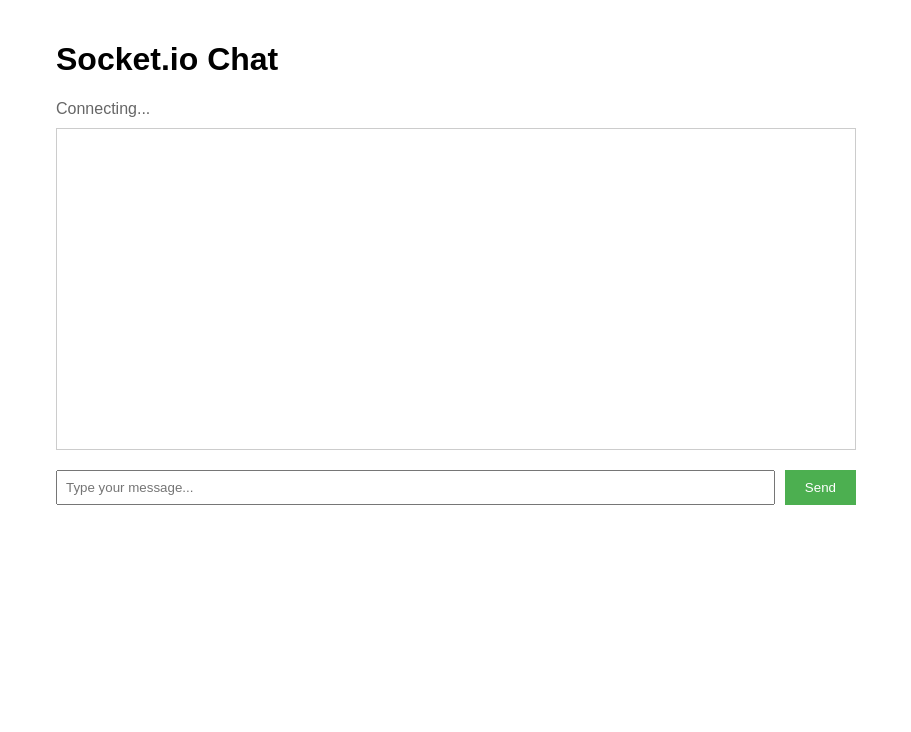
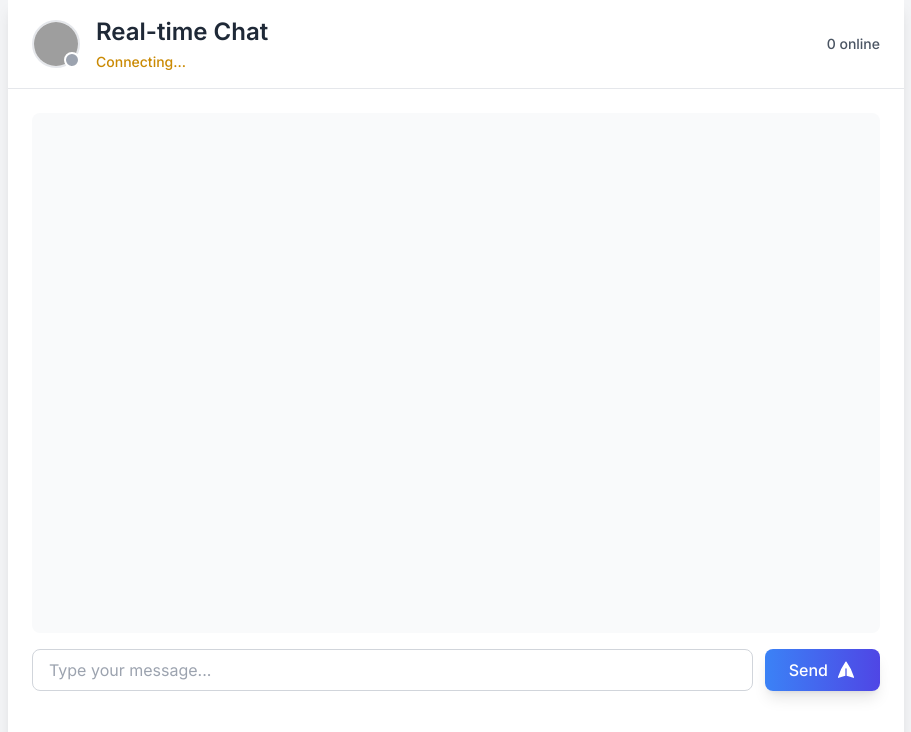
Before and after one commit to HabibulHH/socket, a website: page index.html in a window 1280 px wide. Shown: the whole page, without its empty margins (184-1095 px from the left). Drawn offline with nearby package versions, Linux system fonts and the light colour scheme; grey boxes are pictures that could not be loaded.

Commit message:
fe coded added

```diff
--- a/index.html
+++ b/index.html
@@ -3,53 +3,80 @@
 <head>
     <meta charset="UTF-8">
     <meta name="viewport" content="width=device-width, initial-scale=1.0">
-    <title>Socket.io Chat</title>
-    <style>
-        body {
-            font-family: Arial, sans-serif;
-            max-width: 800px;
-            margin: 0 auto;
-            padding: 20px;
-        }
-        #messages {
-            height: 300px;
-            border: 1px solid #ccc;
-            margin-bottom: 20px;
-            padding: 10px;
-            overflow-y: auto;
-        }
-        #message-form {
-            display: flex;
-            gap: 10px;
-        }
-        #message-input {
-            flex: 1;
-            padding: 8px;
-        }
-        button {
-            padding: 8px 20px;
-            background-color: #4CAF50;
-            color: white;
-            border: none;
-            cursor: pointer;
-        }
-        button:hover {
-            background-color: #45a049;
-        }
-        .status {
-            color: #666;
-            margin-bottom: 10px;
-        }
-    </style>
+    <title>Real-time Chat</title>
+    <script src="https://cdn.tailwindcss.com"></script>
+    <link href="https://fonts.googleapis.com/css2?family=Inter:wght@400;500;600&display=swap" rel="stylesheet">
+    <script src="https://unpkg.com/@heroicons/v2/24/solid/paper-airplane.js"></script>
 </head>
-<body>
-    <h1>Socket.io Chat</h1>
-    <div id="connection-status" class="status">Connecting...</div>
-    <div id="messages"></div>
-    <form id="message-form">
-        <input type="text" id="message-input" placeholder="Type your message..." autocomplete="off">
-        <button type="submit">Send</button>
-    </form>
+<body class="bg-gray-100 font-[Inter]">
+    <div class="max-w-4xl mx-auto min-h-screen bg-white shadow-lg">
+        <!-- Sticky Header -->
+        <div class="sticky top-0 bg-white border-b z-10 px-6 py-4">
+            <div class="flex items-center justify-between">
+                <!-- Left side: Avatar and Status -->
+                <div class="flex items-center gap-4">
+                    <div class="relative">
+                        <img
+                            src="https://api.dicebear.com/7.x/avataaars/svg?seed=Felix"
+                            alt="User Avatar"
+                            class="w-12 h-12 rounded-full border-2 border-gray-200"
+                        >
+                        <div id="online-status" class="absolute bottom-0 right-0 w-4 h-4 bg-gray-400 rounded-full border-2 border-white"></div>
+                    </div>
+                    <div>
+                        <h1 class="text-2xl font-semibold text-gray-800">Real-time Chat</h1>
+                        <div id="connection-status" class="text-sm font-medium mt-1 text-yellow-600">
+                            Connecting...
+                        </div>
+                    </div>
+                </div>
+
+                <!-- Right side: Online Users Count (optional) -->
+                <div class="text-sm text-gray-600 font-medium">
+                    <span id="online-count">0</span> online
+                </div>
+            </div>
+        </div>
+
+        <!-- Chat Content -->
+        <div class="p-6">
+            <!-- Messages Container -->
+            <div id="messages" class="bg-gray-50 rounded-lg p-4 h-[calc(100vh-280px)] mb-4 overflow-y-auto space-y-3">
+                <!-- Messages will be inserted here by JavaScript -->
+            </div>
+
+            <!-- Message Input Form -->
+            <form id="message-form" class="flex gap-3">
+                <input
+                    type="text"
+                    id="message-input"
+                    class="flex-1 rounded-lg border border-gray-300 px-4 py-2 focus:outline-none focus:ring-2 focus:ring-blue-500 focus:border-transparent"
+                    placeholder="Type your message..."
+                    autocomplete="off"
+                >
+                <button
+                    type="submit"
+                    class="px-6 py-2 rounded-lg font-medium text-white
+                           bg-gradient-to-r from-blue-500 to-indigo-600
+                           hover:from-blue-600 hover:to-indigo-700
+                           focus:outline-none focus:ring-2 focus:ring-blue-500 focus:ring-offset-2
+                           transform transition-all duration-200 hover:scale-[1.02]
+                           active:scale-[0.98] shadow-lg hover:shadow-xl
+                           flex items-center gap-2"
+                >
+                    Send
+                    <svg
+                        xmlns="http://www.w3.org/2000/svg"
+                        viewBox="0 0 24 24"
+                        fill="currentColor"
+                        class="w-5 h-5 transform -rotate-90"
+                    >
+                        <path d="M3.478 2.404a.75.75 0 0 0-.926.941l2.432 7.905H13.5a.75.75 0 0 1 0 1.5H4.984l-2.432 7.905a.75.75 0 0 0 .926.94 60.519 60.519 0 0 0 18.445-8.986.75.75 0 0 0 0-1.218A60.517 60.517 0 0 0 3.478 2.404Z" />
+                    </svg>
+                </button>
+            </form>
+        </div>
+    </div>
 
     <script src="https://cdn.socket.io/4.7.4/socket.io.min.js"></script>
     <script>
@@ -62,16 +89,19 @@
         const messageForm = document.getElementById('message-form');
         const messageInput = document.getElementById('message-input');
         const statusDiv = document.getElementById('connection-status');
+        const onlineStatus = document.getElementById('online-status');
 
         // Connection status handling
         socket.on('connect', () => {
             statusDiv.textContent = 'Connected to server';
-            statusDiv.style.color = '#4CAF50';
+            statusDiv.className = 'text-sm font-medium mt-1 text-green-600';
+            onlineStatus.className = 'absolute bottom-0 right-0 w-4 h-4 bg-green-500 rounded-full border-2 border-white';
         });
 
         socket.on('disconnect', () => {
             statusDiv.textContent = 'Disconnected from server';
-            statusDiv.style.color = '#f44336';
+            statusDiv.className = 'text-sm font-medium mt-1 text-red-600';
+            onlineStatus.className = 'absolute bottom-0 right-0 w-4 h-4 bg-gray-400 rounded-full border-2 border-white';
         });
 
         // Message handling
@@ -86,6 +116,7 @@
 
         socket.on('message', (msg) => {
             const messageElement = document.createElement('div');
+            messageElement.className = 'p-3 bg-white rounded-lg shadow-sm';
             messageElement.textContent = msg;
             messagesDiv.appendChild(messageElement);
             messagesDiv.scrollTop = messagesDiv.scrollHeight;
```
Also changed, not shown: app.js (+4 -24 lines), socket-handler.js (added, +34 -0 lines).
